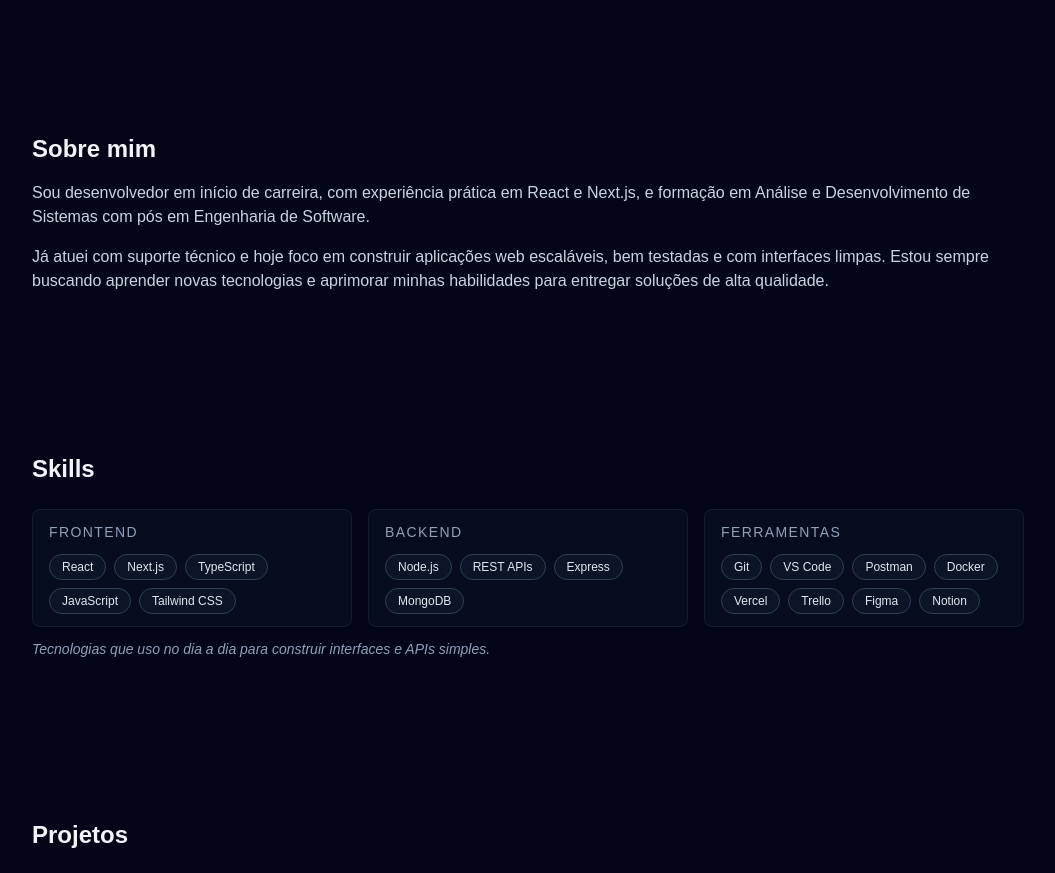
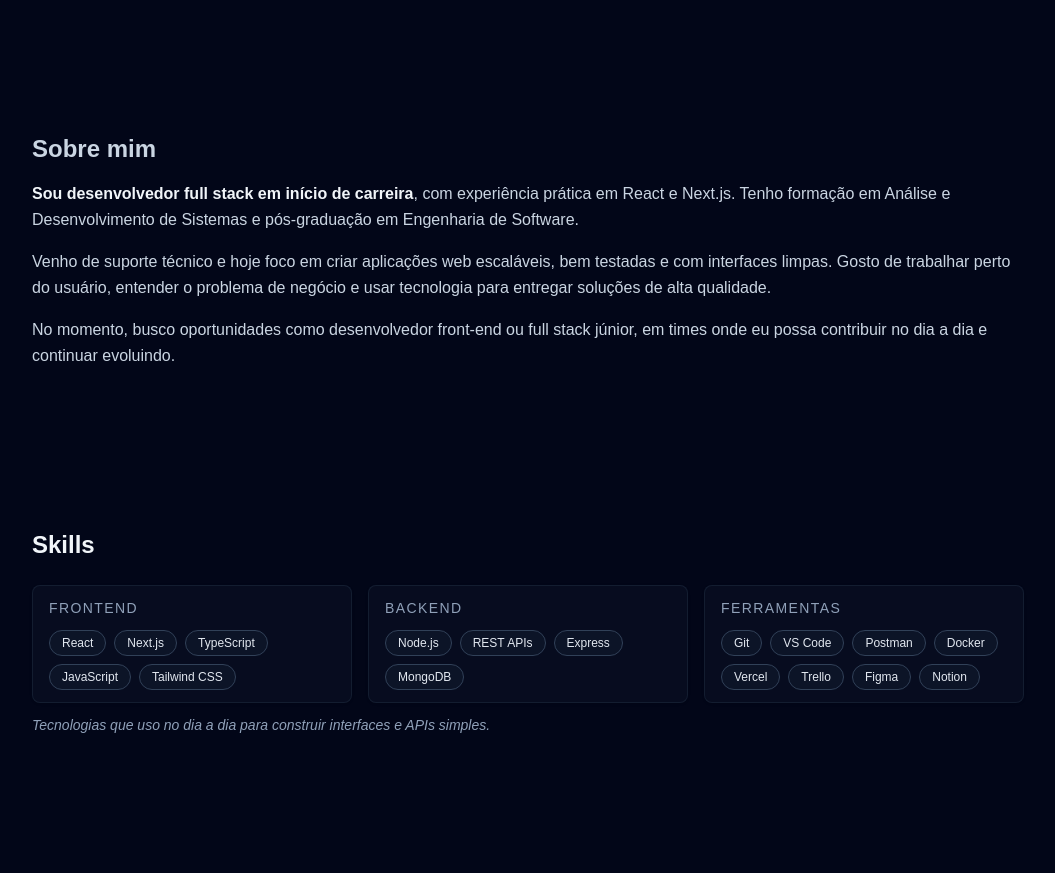
Before and after one commit to ManzanoW/my-portfolio, a Next.js app: page / in a window 1280 px wide. Shown: the part 800-1673 px from the top of the page, without its empty margins (112-1167 px from the left). Built offline with nearby package versions, Linux system fonts and the light colour scheme.

Commit message:
improved about section

```diff
--- a/app/about/About.tsx
+++ b/app/about/About.tsx
@@ -1,17 +1,27 @@
 export function About() {
     return (
-        <div className='space-y-4'>
+        <div className='space-y-4 leading-relaxed text-slate-300'>
             <h2 className='text-2xl font-semibold'>Sobre mim</h2>
+
             <p className='text-slate-300'>
-                Sou desenvolvedor em início de carreira, com experiência prática
-                em React e Next.js, e formação em Análise e Desenvolvimento de
-                Sistemas com pós em Engenharia de Software.
+                <span className='font-semibold text-slate-100'>
+                    Sou desenvolvedor full stack em início de carreira
+                </span>
+                , com experiência prática em React e Next.js. Tenho formação em
+                Análise e Desenvolvimento de Sistemas e pós-graduação em
+                Engenharia de Software.
+            </p>
+
+            <p className='text-slate-300'>
+                Venho de suporte técnico e hoje foco em criar aplicações web
+                escaláveis, bem testadas e com interfaces limpas. Gosto de
+                trabalhar perto do usuário, entender o problema de negócio e
+                usar tecnologia para entregar soluções de alta qualidade.
             </p>
             <p className='text-slate-300'>
-                Já atuei com suporte técnico e hoje foco em construir aplicações
-                web escaláveis, bem testadas e com interfaces limpas. Estou
-                sempre buscando aprender novas tecnologias e aprimorar minhas
-                habilidades para entregar soluções de alta qualidade.
+                No momento, busco oportunidades como desenvolvedor front-end ou
+                full stack júnior, em times onde eu possa contribuir no dia a
+                dia e continuar evoluindo.
             </p>
         </div>
     )
```
